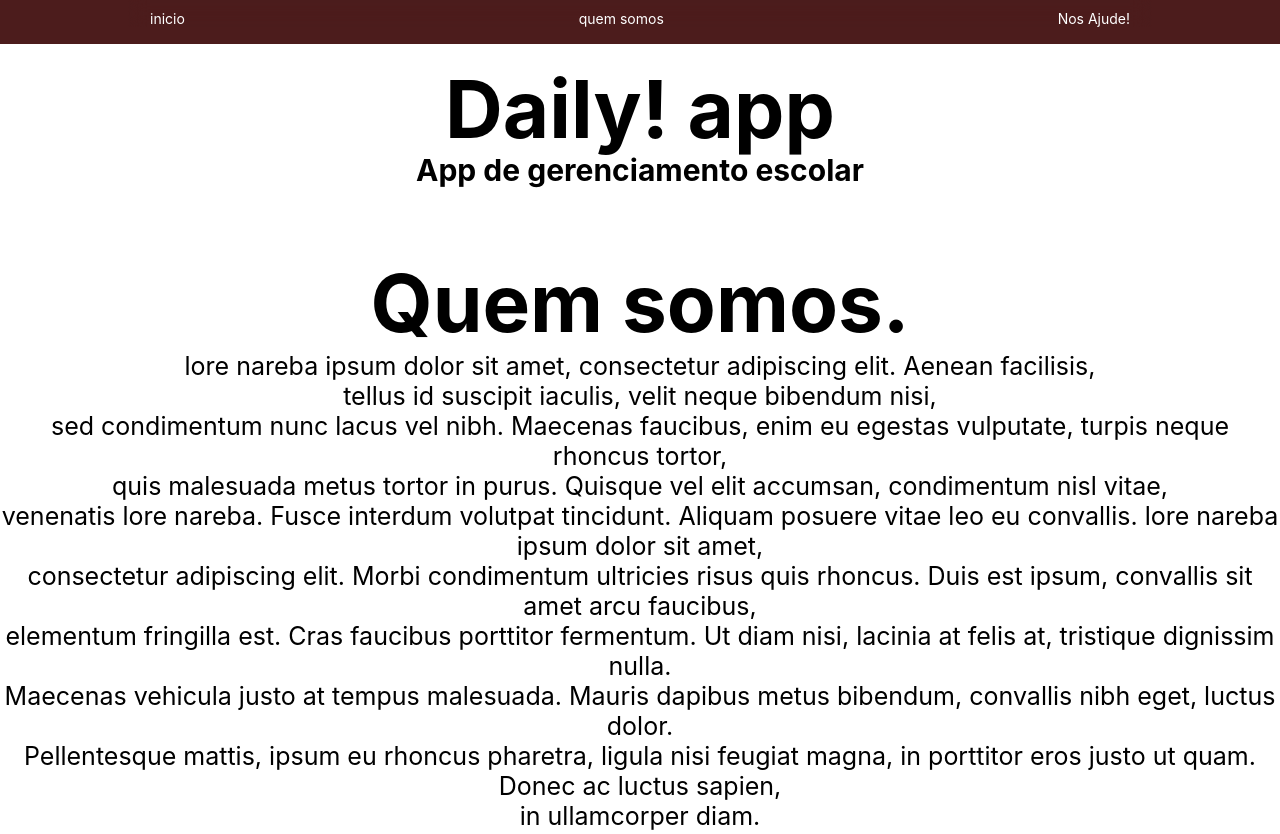
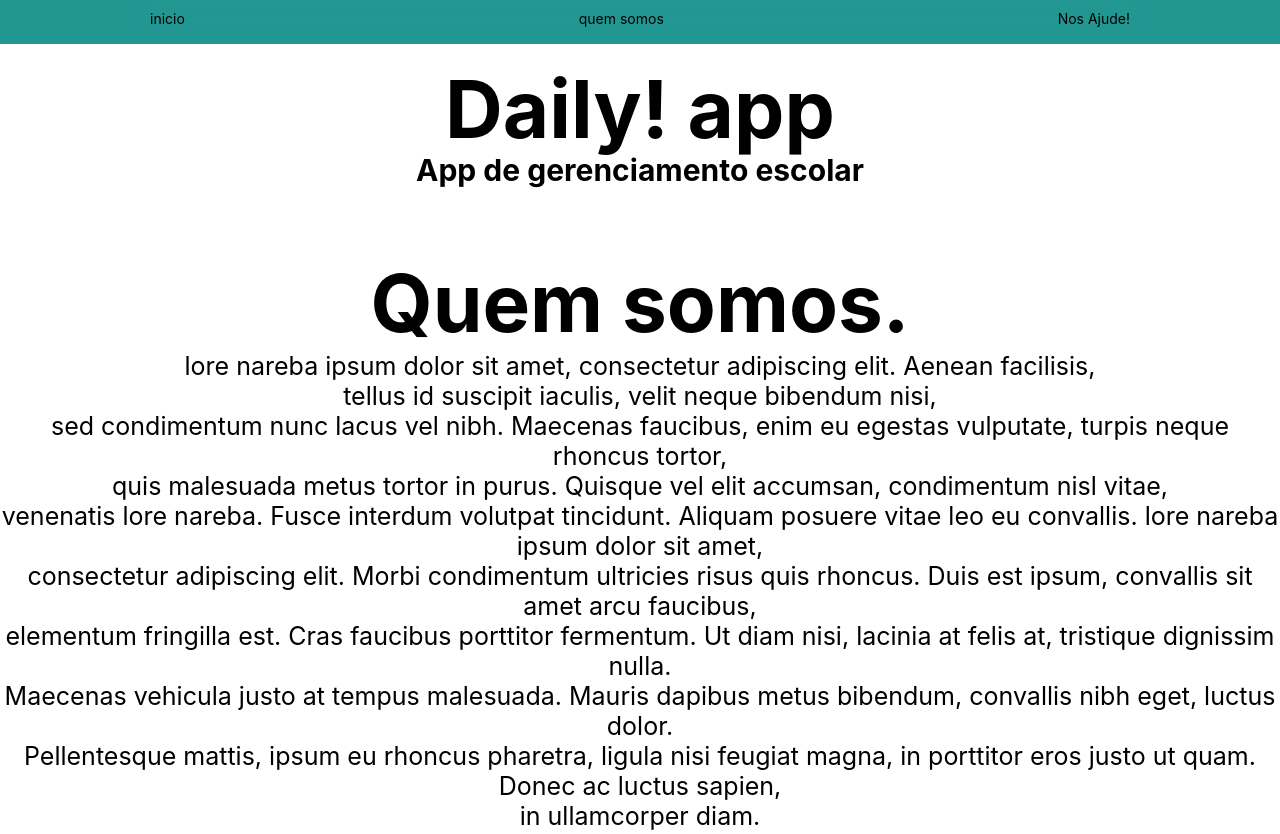
Before and after one commit to hacker-de-repo/dailyappproject.github.io, a plain HTML site: page index.html in a window 1280 px wide. Shown: the top 834 px of the page. Drawn offline with nearby package versions, Linux system fonts and the light colour scheme.

Commit message:
Update index.css
nav change

```diff
--- a/css/index.css
+++ b/css/index.css
@@ -26,7 +26,7 @@ header{
     top: 0;
     z-index: 1400;
     height: 4.4rem;
-    background-color: rgba(70, 20, 20, 0.966);
+    background-color: rgba(26, 148, 142, 0.966);
 
     width: 100%;
 }
@@ -52,7 +52,7 @@ header{
 
 .nav-link{
     font-size: 1.4rem;
-    color: #ffffff;
+    color: #000000;
     padding: 0 1rem;
     transition: opacity .5s;;
 }
```
